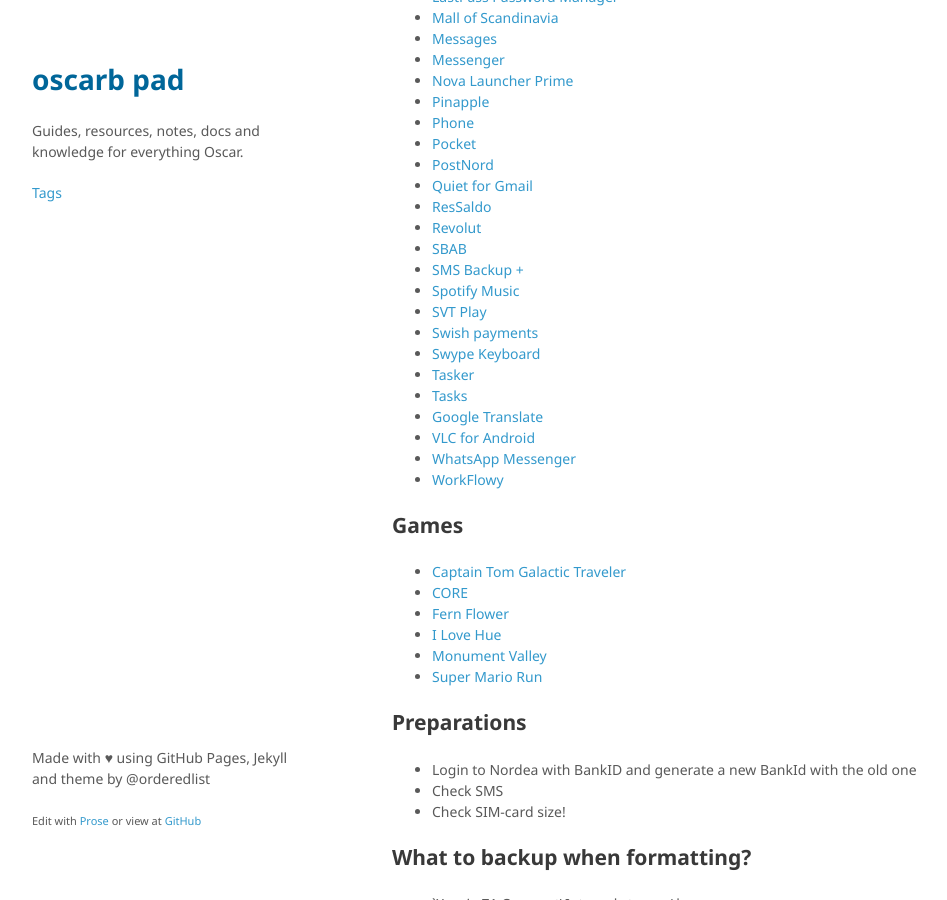
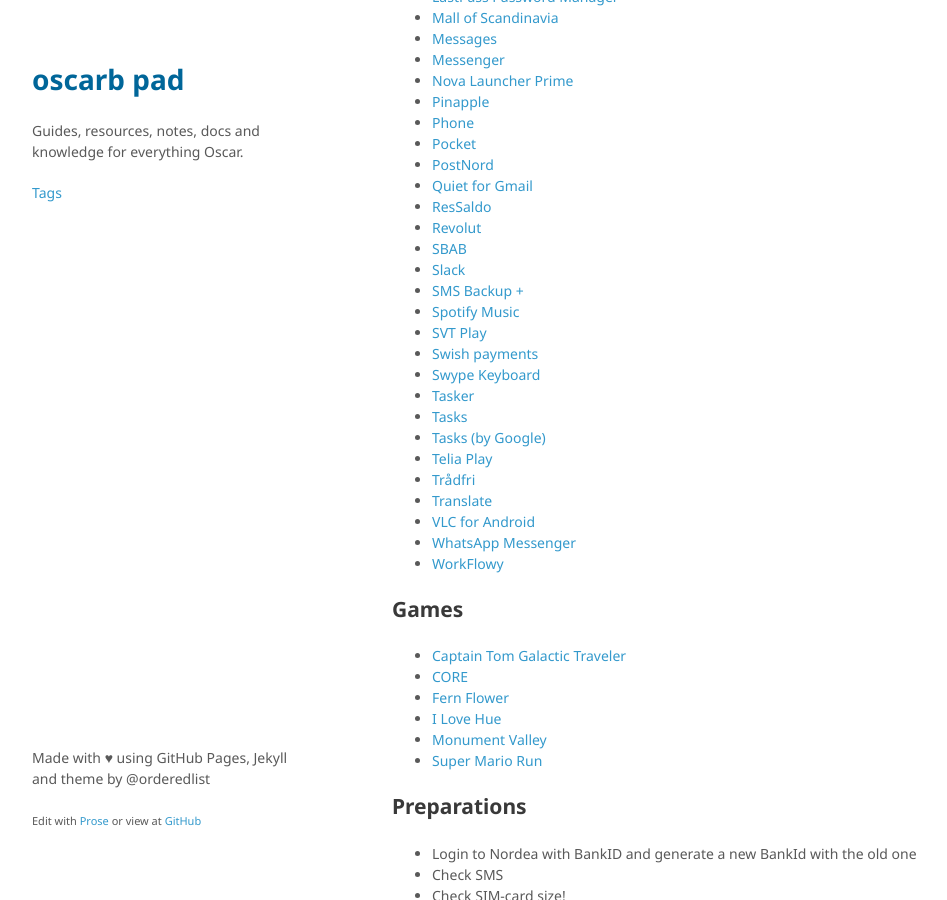
Before and after one commit to oscarb/pad, a Jekyll site: the page built from _docs/android-device-guide.md, in a window 1280 px wide and 900 px high, scrolled down 773 px. Shown: the whole window, without its empty margins (128-1075 px from the left). Built offline with Jekyll 4.4.1, drawn with Linux system fonts in a browser that asks for light colours; some web fonts are replaced.

Commit message:
Update android-device-guide.md

```diff
--- a/_docs/android-device-guide.md
+++ b/_docs/android-device-guide.md
@@ -51,6 +51,7 @@ published: true
 * [ResSaldo](https://play.google.com/store/apps/details?id=se.supertips.android.ressaldo)
 * [Revolut](https://play.google.com/store/apps/details?id=com.revolut.revolut)
 * [SBAB](https://play.google.com/store/apps/details?id=se.sbab.bankapp)
+* [Slack](https://play.google.com/store/apps/details?id=com.Slack)
 * [SMS Backup +](https://play.google.com/store/apps/details?id=com.zegoggles.smssync)
 * [Spotify Music](https://play.google.com/store/apps/details?id=com.spotify.music)
 * [SVT Play](https://play.google.com/store/apps/details?id=se.svt.android.svtplay)
@@ -58,7 +59,10 @@ published: true
 * [Swype Keyboard](https://play.google.com/store/apps/details?id=com.nuance.swype.dtc)
 * [Tasker](https://play.google.com/store/apps/details?id=net.dinglisch.android.taskerm)
 * [Tasks](https://play.google.com/store/apps/details?id=ch.teamtasks.tasks.paid)
-* [Google Translate](https://play.google.com/store/apps/details?id=com.google.android.apps.translate)
+* [Tasks (by Google)](https://play.google.com/store/apps/details?id=com.google.android.apps.tasks&rdid=com.google.android.apps.tasks)
+* [Telia Play](https://play.google.com/store/apps/details?id=com.teliasonera.telia.playplus)
+* [Trådfri](https://play.google.com/store/apps/details?id=com.ikea.tradfri.lighting)
+* [Translate](https://play.google.com/store/apps/details?id=com.google.android.apps.translate)
 * [VLC for Android](https://play.google.com/store/apps/details?id=org.videolan.vlc)
 * [WhatsApp Messenger](https://play.google.com/store/apps/details?id=com.whatsapp)
 * [WorkFlowy](https://play.google.com/store/apps/details?id=com.workflowy.android)
```
